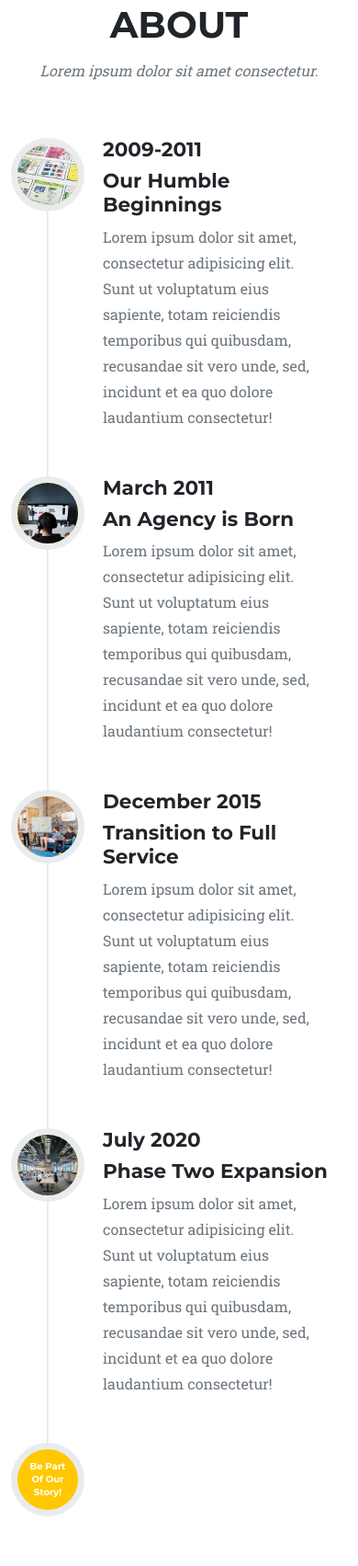
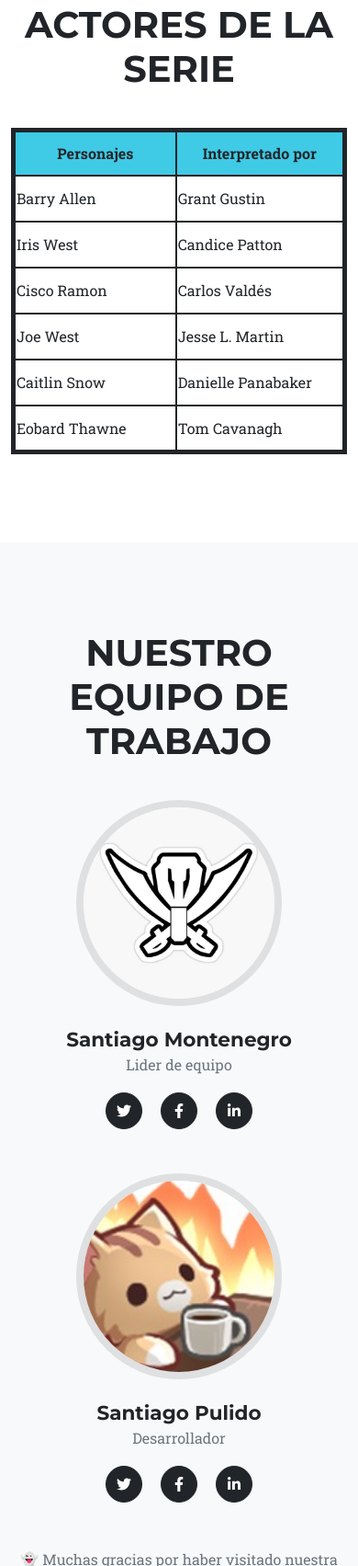
Before and after one commit to Lupin10/repo1ntd, a plain HTML site: page index.html in a window 390 px wide. Shown: the part 6545-8248 px from the top of the page at 92% size. Drawn offline with nearby package versions, Linux system fonts and the light colour scheme.

Commit message:
Creación tabla y modificaciones al texto
Se creó una tabla con la información de los actores de la serie y sus respectivos personajes interpretados. Además, se finalizó la edición de texto en la página y se cuadraron las posiciones de los avatares en la sección “Nuestro equipo de trabajo”

```diff
--- a/index.html
+++ b/index.html
@@ -29,7 +29,7 @@
                     <ul class="navbar-nav text-uppercase ms-auto py-4 py-lg-0">
                         <li class="nav-item"><a class="nav-link" href="#services">Los Flash</a></li>
                         <li class="nav-item"><a class="nav-link" href="#portfolio">Personajes Importantes</a></li>
-                        <li class="nav-item"><a class="nav-link" href="#about">About</a></li>
+                        <li class="nav-item"><a class="nav-link" href="#about">Actores</a></li>
                         <li class="nav-item"><a class="nav-link" href="#team">Equipo</a></li>
                         <li class="nav-item"><a class="nav-link" href="#contact">Contactos</a></li>
                     </ul>
@@ -186,62 +186,46 @@
         <section class="page-section" id="about">
             <div class="container">
                 <div class="text-center">
-                    <h2 class="section-heading text-uppercase">About</h2>
-                    <h3 class="section-subheading text-muted">Lorem ipsum dolor sit amet consectetur.</h3>
+                    <h2 class="section-heading text-uppercase">Actores de la serie</h2>
+                    <br>
                 </div>
-                <ul class="timeline">
-                    <li>
-                        <div class="timeline-image"><img class="rounded-circle img-fluid" src="assets/img/about/1.jpg" alt="..." /></div>
-                        <div class="timeline-panel">
-                            <div class="timeline-heading">
-                                <h4>2009-2011</h4>
-                                <h4 class="subheading">Our Humble Beginnings</h4>
-                            </div>
-                            <div class="timeline-body"><p class="text-muted">Lorem ipsum dolor sit amet, consectetur adipisicing elit. Sunt ut voluptatum eius sapiente, totam reiciendis temporibus qui quibusdam, recusandae sit vero unde, sed, incidunt et ea quo dolore laudantium consectetur!</p></div>
-                        </div>
-                    </li>
-                    <li class="timeline-inverted">
-                        <div class="timeline-image"><img class="rounded-circle img-fluid" src="assets/img/about/2.jpg" alt="..." /></div>
-                        <div class="timeline-panel">
-                            <div class="timeline-heading">
-                                <h4>March 2011</h4>
-                                <h4 class="subheading">An Agency is Born</h4>
-                            </div>
-                            <div class="timeline-body"><p class="text-muted">Lorem ipsum dolor sit amet, consectetur adipisicing elit. Sunt ut voluptatum eius sapiente, totam reiciendis temporibus qui quibusdam, recusandae sit vero unde, sed, incidunt et ea quo dolore laudantium consectetur!</p></div>
-                        </div>
-                    </li>
-                    <li>
-                        <div class="timeline-image"><img class="rounded-circle img-fluid" src="assets/img/about/3.jpg" alt="..." /></div>
-                        <div class="timeline-panel">
-                            <div class="timeline-heading">
-                                <h4>December 2015</h4>
-                                <h4 class="subheading">Transition to Full Service</h4>
-                            </div>
-                            <div class="timeline-body"><p class="text-muted">Lorem ipsum dolor sit amet, consectetur adipisicing elit. Sunt ut voluptatum eius sapiente, totam reiciendis temporibus qui quibusdam, recusandae sit vero unde, sed, incidunt et ea quo dolore laudantium consectetur!</p></div>
-                        </div>
-                    </li>
-                    <li class="timeline-inverted">
-                        <div class="timeline-image"><img class="rounded-circle img-fluid" src="assets/img/about/4.jpg" alt="..." /></div>
-                        <div class="timeline-panel">
-                            <div class="timeline-heading">
-                                <h4>July 2020</h4>
-                                <h4 class="subheading">Phase Two Expansion</h4>
-                            </div>
-                            <div class="timeline-body"><p class="text-muted">Lorem ipsum dolor sit amet, consectetur adipisicing elit. Sunt ut voluptatum eius sapiente, totam reiciendis temporibus qui quibusdam, recusandae sit vero unde, sed, incidunt et ea quo dolore laudantium consectetur!</p></div>
-                        </div>
-                    </li>
-                    <li class="timeline-inverted">
-                        <div class="timeline-image">
-                            <h4>
-                                Be Part
-                                <br />
-                                Of Our
-                                <br />
-                                Story!
-                            </h4>
-                        </div>
-                    </li>
-                </ul>
+                <div>
+                    <table class="Table"> <!-- tr fila, td columna, th titulo -->
+                        <tr class="propiedadesTabla">
+                            <th><b>Personajes</b></th>
+                            <th><b>Interpretado por</b></th>
+                        </tr>
+                        <tr>
+                            <td>Barry Allen</td>
+                            <td>Grant Gustin</td>
+                        </tr>
+                        <tr>
+                            <td>Iris West</td>
+                            <td>Candice Patton</td>
+                        </tr>
+                        <tr>
+                            <td>Cisco Ramon</td>
+                            <td>Carlos Valdés</td>
+                        </tr>
+
+                        <tr>
+                            <td>Joe West</td>
+                            <td>Jesse L. Martin</td>
+                        </tr>
+
+                        <tr>
+                            <td>Caitlin Snow</td>
+                            <td>Danielle Panabaker</td>
+                        </tr>
+
+                        <tr>
+                            <td>Eobard Thawne</td>
+                            <td>Tom Cavanagh</td>
+                        </tr>
+
+                    </table>
+
+                </div>
             </div>
         </section>
         <!-- Team-->
@@ -252,7 +236,7 @@
                     <br>
                 </div>
                 <div class="row">
-                    <div class="col-lg-4">
+                    <div class="col-lg-6">
                         <div class="team-member">
                             <img class="mx-auto rounded-circle" src="assets/img/team/gokai.jpg" alt="..." />
                             <h4>Santiago Montenegro</h4>
@@ -262,7 +246,8 @@
                             <a class="btn btn-dark btn-social mx-2" href="#!" aria-label="Parveen Anand LinkedIn Profile"><i class="fab fa-linkedin-in"></i></a>
                         </div>
                     </div>
-                    <div class="col-lg-4">
+
+                    <div class="col-lg-6">
                         <div class="team-member">
                             <img class="mx-auto rounded-circle" src="assets/img/team/Catfire.jpg" alt="..." />
                             <h4>Santiago Pulido</h4>
@@ -275,29 +260,12 @@
 
                 </div>
                 <div class="row">
-                    <div class="col-lg-8 mx-auto text-center"><p class="large text-muted">Lorem ipsum dolor sit amet, consectetur adipisicing elit. Aut eaque, laboriosam veritatis, quos non quis ad perspiciatis, totam corporis ea, alias ut unde.</p></div>
+                    <div class="col-lg-8 mx-auto text-center"><p class="large text-muted">👻 Muchas gracias por haber visitado nuestra página 👻</p></div>
                 </div>
             </div>
         </section>
         <!-- Clients-->
-        <div class="py-5">
-            <div class="container">
-                <div class="row align-items-center">
-                    <div class="col-md-3 col-sm-6 my-3">
-                        <a href="#!"><img class="img-fluid img-brand d-block mx-auto" src="assets/img/logos/microsoft.svg" alt="..." aria-label="Microsoft Logo" /></a>
-                    </div>
-                    <div class="col-md-3 col-sm-6 my-3">
-                        <a href="#!"><img class="img-fluid img-brand d-block mx-auto" src="assets/img/logos/google.svg" alt="..." aria-label="Google Logo" /></a>
-                    </div>
-                    <div class="col-md-3 col-sm-6 my-3">
-                        <a href="#!"><img class="img-fluid img-brand d-block mx-auto" src="assets/img/logos/facebook.svg" alt="..." aria-label="Facebook Logo" /></a>
-                    </div>
-                    <div class="col-md-3 col-sm-6 my-3">
-                        <a href="#!"><img class="img-fluid img-brand d-block mx-auto" src="assets/img/logos/ibm.svg" alt="..." aria-label="IBM Logo" /></a>
-                    </div>
-                </div>
-            </div>
-        </div>
+
         <!-- Contact-->
         <section class="page-section" id="contact">
             <div class="container">
@@ -366,7 +334,7 @@
         <footer class="footer py-4">
             <div class="container">
                 <div class="row align-items-center">
-                    <div class="col-lg-4 text-lg-start">Copyright &copy; Conoce The Flash 2022</div>
+                    <div class="col-lg-4 text-lg-start">Copyright &copy; Conoce The Flash 2023</div>
                     <div class="col-lg-4 my-3 my-lg-0">
                         <a class="btn btn-dark btn-social mx-2" href="#!" aria-label="Twitter"><i class="fab fa-twitter"></i></a>
                         <a class="btn btn-dark btn-social mx-2" href="#!" aria-label="Facebook"><i class="fab fa-facebook-f"></i></a>
@@ -405,7 +373,7 @@
                                     </ul>
                                     <button class="btn btn-primary btn-xl text-uppercase" data-bs-dismiss="modal" type="button">
                                         <i class="fas fa-xmark me-1"></i>
-                                        Close Project
+                                        Cerrar sección
                                     </button>
                                 </div>
                             </div>
@@ -439,7 +407,7 @@
                                     </ul>
                                     <button class="btn btn-primary btn-xl text-uppercase" data-bs-dismiss="modal" type="button">
                                         <i class="fas fa-xmark me-1"></i>
-                                        Close Project
+                                        Cerrar sección
                                     </button>
                                 </div>
                             </div>
@@ -473,7 +441,7 @@
                                     </ul>
                                     <button class="btn btn-primary btn-xl text-uppercase" data-bs-dismiss="modal" type="button">
                                         <i class="fas fa-xmark me-1"></i>
-                                        Close Project
+                                        Cerrar sección
                                     </button>
                                 </div>
                             </div>
@@ -507,7 +475,7 @@
                                     </ul>
                                     <button class="btn btn-primary btn-xl text-uppercase" data-bs-dismiss="modal" type="button">
                                         <i class="fas fa-xmark me-1"></i>
-                                        Close Project
+                                        Cerrar sección
                                     </button>
                                 </div>
                             </div>
@@ -528,7 +496,7 @@
                                     <!-- Project details-->
                                     <h2 class="text-uppercase">Godspeed</h2>
                                     <img class="img-fluid d-block mx-auto" src="assets/img/personajes_importantes/godspeed.jpg" alt="..." />
-                                    <p>Use this area to describe your project. Lorem ipsum dolor sit amet, consectetur adipisicing elit. Est blanditiis dolorem culpa incidunt minus dignissimos deserunt repellat aperiam quasi sunt officia expedita beatae cupiditate, maiores repudiandae, nostrum, reiciendis facere nemo!</p>
+                                    <p>August Heart más conocido como el villano Godspeed, fue colega y amigo de Barry Allen en el departamento de policía, el cual obtuvo sus poderes debido a la tormenta de speed force ocurrida en Central City. Posteriormente se convertiría en un aliado de Flash ocultando su verdadera motivación, volverse a cualquier costo el dios de la velocidad</p>
                                     <ul class="list-inline">
                                         <li>
                                             <strong>Tipo de personaje:</strong>
@@ -541,7 +509,7 @@
                                     </ul>
                                     <button class="btn btn-primary btn-xl text-uppercase" data-bs-dismiss="modal" type="button">
                                         <i class="fas fa-xmark me-1"></i>
-                                        Close Project
+                                        Cerrar sección
                                     </button>
                                 </div>
                             </div>
@@ -575,7 +543,7 @@
                                     </ul>
                                     <button class="btn btn-primary btn-xl text-uppercase" data-bs-dismiss="modal" type="button">
                                         <i class="fas fa-xmark me-1"></i>
-                                        Close Project
+                                        Cerrar sección
                                     </button>
                                 </div>
                             </div>
```
Also changed, not shown: css/styles.css.
